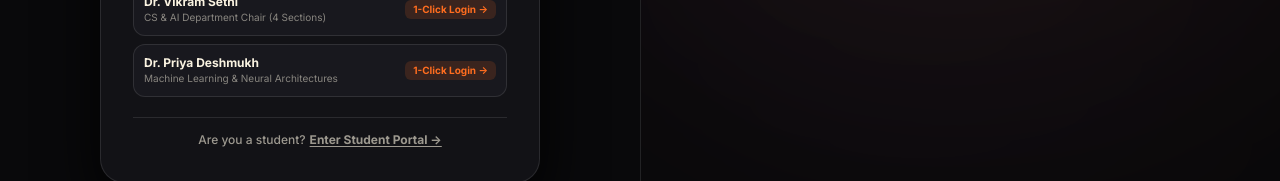
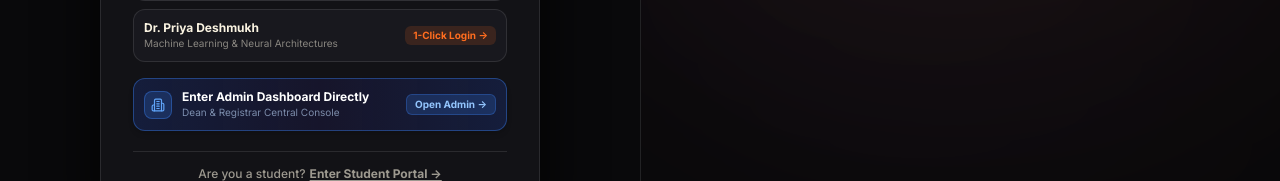
Before and after one commit to Aace-Ex-ops/My-Student-Academia, a React (Vite) app in the folder frontend/: page /portal-login in a window 1280 px wide. Shown: the part 563-744 px from the top of the page. Built offline with nearby package versions, Linux system fonts and the light colour scheme; no server answers.

Commit message:
feat(admin): enable seamless admin dashboard access through faculty login portal and header switches

```diff
--- a/frontend/src/pages/AdminPage.tsx
+++ b/frontend/src/pages/AdminPage.tsx
@@ -1,4 +1,5 @@
 import React, { useState, useEffect, useRef } from "react";
+import { useNavigate } from "react-router-dom";
 import { gsap } from "gsap";
 import {
   Plus,
@@ -20,6 +21,7 @@ import {
   Layers,
   ChevronRight,
   UserCheck,
+  GraduationCap,
 } from "lucide-react";
 import { User } from "@/types";
 import { EXPANDED_COURSE_CATALOG } from "@/lib/courseCatalogData";
@@ -49,6 +51,7 @@ interface AuditLogItem {
 }
 
 export function AdminPage({ currentUser }: AdminPageProps) {
+  const navigate = useNavigate();
   const [stats, setStats] = useState<any>({
     totalStudents: 1480,
     totalCourses: 33,
@@ -361,6 +364,31 @@ export function AdminPage({ currentUser }: AdminPageProps) {
             </p>
           </div>
 
+          {/* Admin Header Action Controls */}
+          <div className="flex flex-col sm:flex-row items-start sm:items-center gap-3">
+            <button
+              onClick={() => {
+                const facultyUser: User = {
+                  id: "faculty-sethi-01",
+                  name: "Dr. Vikram Sethi",
+                  email: "vikram.sethi@faculty.academia.edu",
+                  role: "INSTRUCTOR",
+                  major: "Computer Science & Artificial Intelligence",
+                  university: "Indian Institute of Technology (IIT) Kharagpur",
+                  avatar: "Researcher",
+                  avatarIcon: "🔬",
+                  avatarBg: "from-amber-600 to-orange-700",
+                };
+                localStorage.setItem("msa_custom_user_profile", JSON.stringify(facultyUser));
+                navigate("/instructor");
+              }}
+              className="px-4 py-2.5 rounded-2xl bg-[#FF6D1F] hover:bg-[#e65c10] text-white text-xs font-bold transition-all shadow-md shadow-[#FF6D1F]/30 flex items-center gap-2 cursor-pointer active:scale-95"
+              title="Switch to Faculty & Instructor Academic Portal"
+            >
+              <GraduationCap className="w-4 h-4" />
+              <span>Faculty Portal</span>
+            </button>
+
             {/* Registration Engine Status Toggle */}
             <div className="flex items-center gap-4 bg-[#1A1A22] border border-white/10 p-3 rounded-2xl shadow-md">
               <div className="text-right">
@@ -389,6 +417,7 @@ export function AdminPage({ currentUser }: AdminPageProps) {
               >
                 {isRegistrationOpen ? <ToggleRight className="w-6 h-6" /> : <ToggleLeft className="w-6 h-6" />}
               </button>
+            </div>
           </div>
         </div>
 
--- a/frontend/src/pages/InstructorPage.tsx
+++ b/frontend/src/pages/InstructorPage.tsx
@@ -23,6 +23,7 @@ import {
   ExternalLink,
   ChevronRight,
   ShieldCheck,
+  Building2,
 } from "lucide-react";
 import { User } from "@/types";
 import { getLocalEnrollments } from "@/lib/enrollmentStorage";
@@ -410,11 +411,35 @@ export function InstructorPage({ currentUser }: InstructorPageProps) {
             </p>
           </div>
 
-          {/* Instructor Live Status Toggle / Student Badge */}
+          {/* Instructor Actions & Status */}
           {isInstructor ? (
-            <div className="flex flex-col sm:flex-row items-start sm:items-center gap-3 bg-[#1A1A22] border border-[#F5E7C6]/15 p-2 rounded-2xl shadow-md">
-              <span className="text-xs text-[#FAF3E1]/70 px-2 font-bold">Office Hours:</span>
-              <div className="flex items-center gap-1">
+            <div className="flex flex-col sm:flex-row items-start sm:items-center gap-3">
+              <button
+                onClick={() => {
+                  const adminUser: User = {
+                    id: "admin-central-01",
+                    name: "Dean of Academic Operations",
+                    email: "registrar@admin.academia.edu",
+                    role: "ADMIN",
+                    major: "Institutional Governance & Operations",
+                    university: "Indian Institute of Technology (IIT) Kharagpur",
+                    avatar: "Astronaut",
+                    avatarIcon: "🏛️",
+                    avatarBg: "from-blue-700 to-indigo-900",
+                  };
+                  localStorage.setItem("msa_custom_user_profile", JSON.stringify(adminUser));
+                  navigate("/admin");
+                }}
+                className="px-4 py-2.5 rounded-2xl bg-blue-600 hover:bg-blue-500 text-white text-xs font-bold transition-all shadow-md shadow-blue-600/30 flex items-center gap-2 cursor-pointer active:scale-95"
+                title="Switch to Institutional Administrator Console"
+              >
+                <Building2 className="w-4 h-4" />
+                <span>Admin Console</span>
+              </button>
+
+              <div className="flex flex-col sm:flex-row items-start sm:items-center gap-3 bg-[#1A1A22] border border-[#F5E7C6]/15 p-2 rounded-2xl shadow-md">
+                <span className="text-xs text-[#FAF3E1]/70 px-2 font-bold">Office Hours:</span>
+                <div className="flex items-center gap-1">
                 <button
                   onClick={() => setOfficeHoursStatus("AVAILABLE")}
                   className={`px-3 py-1.5 rounded-xl text-xs font-bold transition-all flex items-center gap-1.5 ${
@@ -452,6 +477,7 @@ export function InstructorPage({ currentUser }: InstructorPageProps) {
                 </button>
               </div>
             </div>
+          </div>
           ) : (
             <div className="flex items-center gap-3 bg-[#1A1A22] border border-[#F5E7C6]/15 px-5 py-3 rounded-2xl shadow-md">
               <BookOpen className="w-5 h-5 text-[#FF6D1F]" />
--- a/frontend/src/pages/PortalAuthPage.tsx
+++ b/frontend/src/pages/PortalAuthPage.tsx
@@ -385,6 +385,32 @@ export function PortalAuthPage({ currentUser, onLoginUser }: PortalAuthPageProps
                       1-Click Login →
                     </span>
                   </button>
+
+                  {/* Direct Admin Dashboard Access Shortcut from Faculty Portal */}
+                  <div className="pt-2">
+                    <button
+                      type="button"
+                      onClick={() => executeLogin(ADMIN_DEMO_ACCOUNTS[0])}
+                      className="w-full p-2.5 rounded-xl bg-gradient-to-r from-blue-950/60 via-indigo-950/40 to-blue-950/60 hover:from-blue-900/60 hover:to-indigo-900/60 border border-blue-500/40 text-left transition-all flex items-center justify-between group cursor-pointer shadow-md"
+                    >
+                      <div className="flex items-center gap-2.5 min-w-0">
+                        <div className="w-7 h-7 rounded-lg bg-blue-500/20 border border-blue-500/40 text-blue-400 flex items-center justify-center shrink-0">
+                          <Building2 className="w-3.5 h-3.5" />
+                        </div>
+                        <div className="min-w-0">
+                          <div className="font-bold text-xs text-white group-hover:text-blue-300 transition-colors">
+                            Enter Admin Dashboard Directly
+                          </div>
+                          <div className="text-[10px] text-blue-200/60 truncate">
+                            Dean & Registrar Central Console
+                          </div>
+                        </div>
+                      </div>
+                      <span className="text-[10px] font-bold text-blue-300 px-2 py-0.5 rounded-md bg-blue-500/20 border border-blue-500/30 shrink-0">
+                        Open Admin →
+                      </span>
+                    </button>
+                  </div>
                 </>
               ) : (
                 <button
```
Lines whose indentation alone changed are shown as unchanged.
